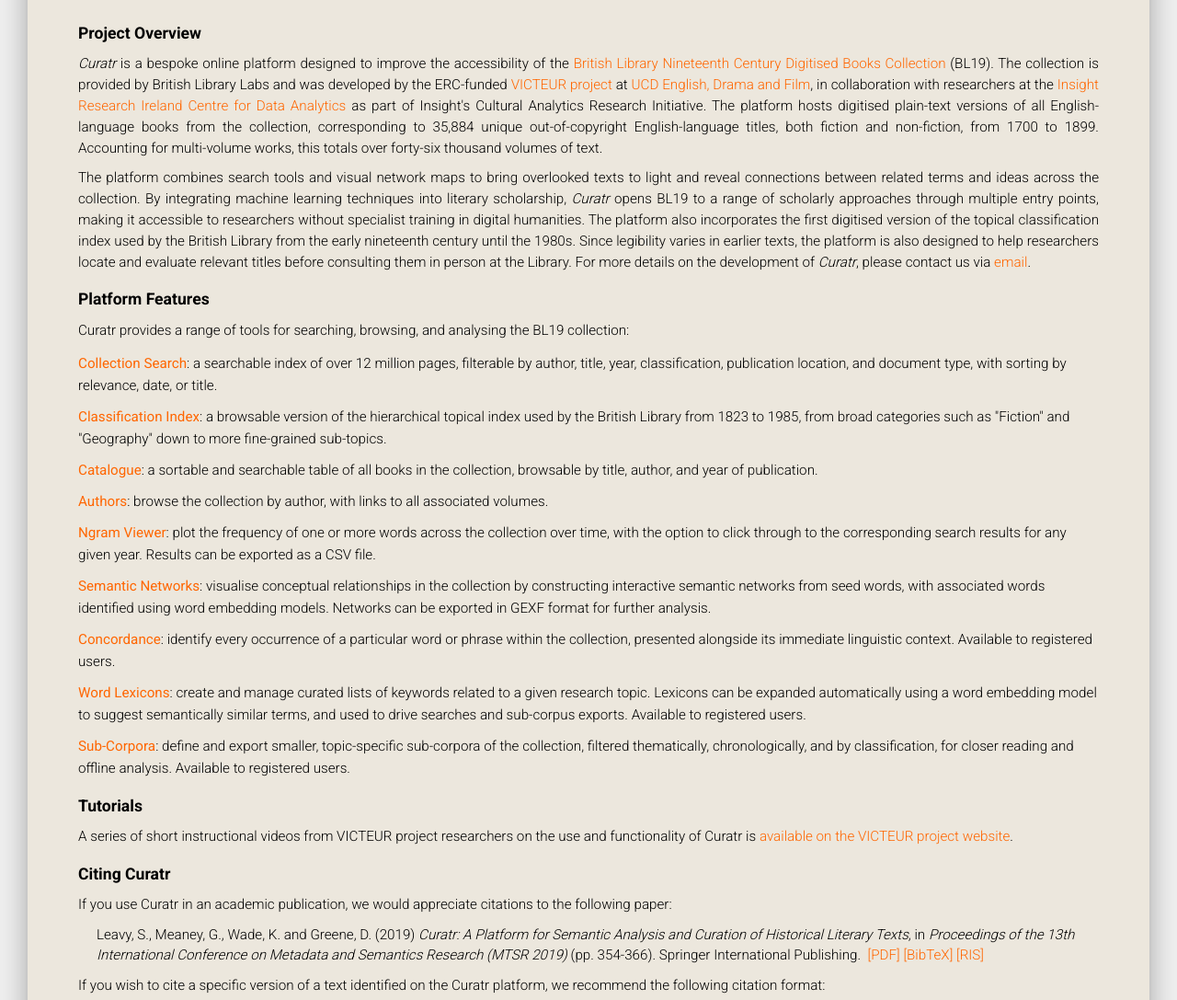
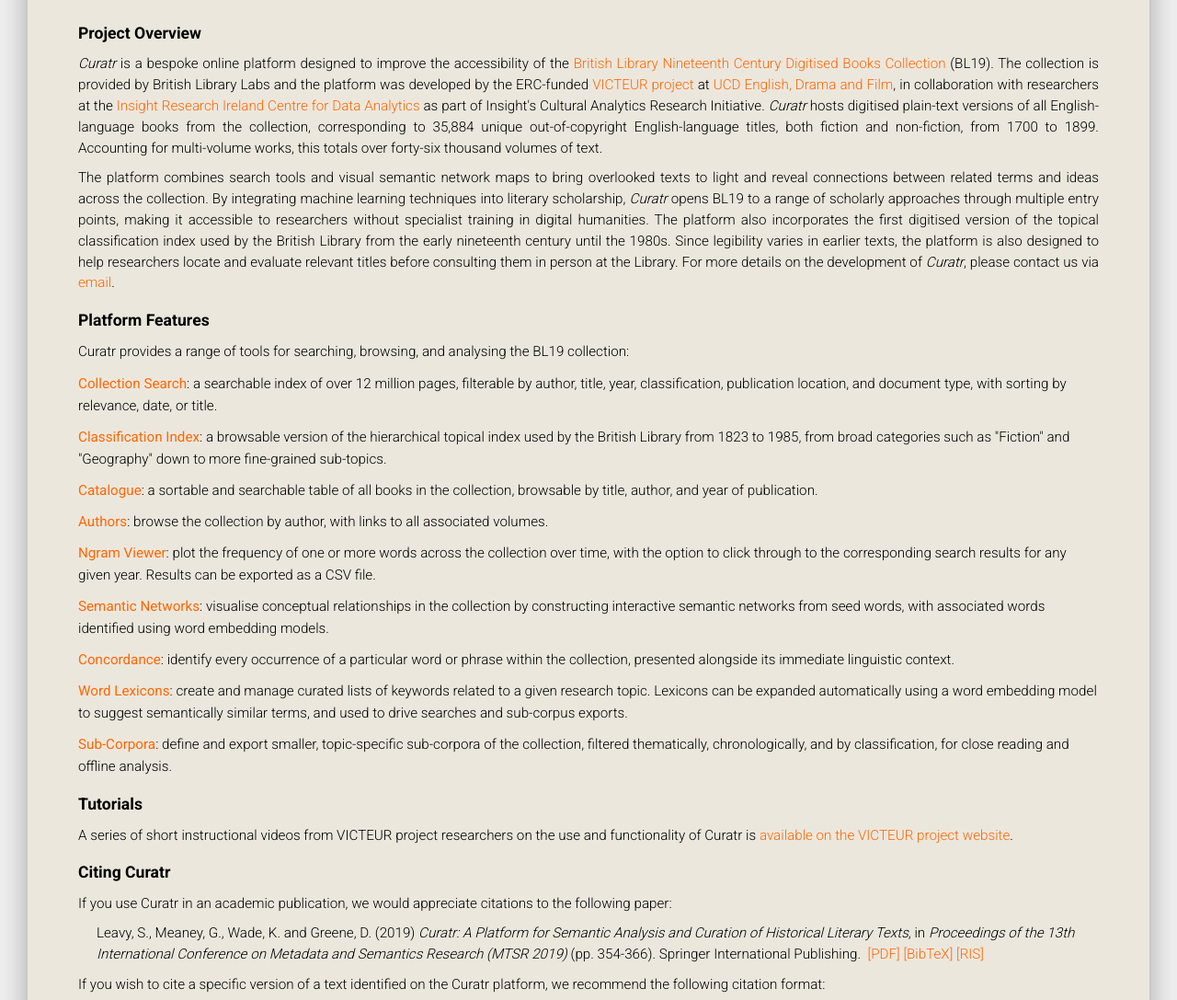
Before and after one commit to derekgreene/curatr, a Flask app: template code/templates/about.html in a window 1280 px wide. Shown: the part 407-1494 px from the top of the page at 92% size. Run offline with Flask 3, Linux system fonts and the light colour scheme; the template is opened without the code that fills it, so the values that code supplies are empty; parts of the project's set-up code (start-up, migrations or seed data) failed here and were passed over; some libraries are stand-ins or nearby versions.

Commit message:
Update About text

```diff
--- a/code/templates/about.html
+++ b/code/templates/about.html
@@ -28,15 +28,15 @@
     <h5 class="division">Project Overview</h5>
     <p class="text-justify"><i>Curatr</i> is a bespoke online platform designed to improve the accessibility of the
     <a href="https://doi.org/10.21250/db14" target="_blank">British Library Nineteenth Century Digitised Books Collection</a>
-    (BL19). The collection is provided by British Library Labs and was developed by the ERC-funded
+    (BL19). The collection is provided by British Library Labs and the platform was developed by the ERC-funded
     <a href="https://projectvicteur.com/" target="_blank">VICTEUR project</a> at
     <a href='http://www.ucd.ie/englishdramafilm/' target='_blank'>UCD English, Drama and Film</a>, in collaboration with
     researchers at the <a href='http://www.insight-centre.org/' target='_blank'>Insight Research Ireland Centre for Data Analytics</a>
-    as part of Insight's Cultural Analytics Research Initiative. The platform hosts digitised plain-text versions of all
+    as part of Insight's Cultural Analytics Research Initiative. <i>Curatr</i> hosts digitised plain-text versions of all
     English-language books from the collection, corresponding to 35,884 unique out-of-copyright English-language titles, both fiction and
     non-fiction, from 1700 to 1899. Accounting for multi-volume works, this totals over forty-six thousand volumes of text.</p>
 
-    <p class="text-justify">The platform combines search tools and visual network maps to bring overlooked texts to light and
+    <p class="text-justify">The platform combines search tools and visual semantic network maps to bring overlooked texts to light and
     reveal connections between related terms and ideas across the collection. By integrating machine learning techniques into
     literary scholarship, <i>Curatr</i> opens BL19 to a range of scholarly approaches through multiple entry points, making it
     accessible to researchers without specialist training in digital humanities. The platform also incorporates the first
@@ -64,15 +64,15 @@
         exported as a CSV file.</li>
       <li><strong><a href="{{ url_for('handle_networks') }}">Semantic Networks</a></strong>: visualise conceptual relationships in the
         collection by constructing interactive semantic networks from seed words, with associated words identified using word embedding
-        models. Networks can be exported in GEXF format for further analysis.</li>
+        models.</li>
       <li><strong><a href="{{ url_for('handle_concordance') }}">Concordance</a></strong>: identify every occurrence of a particular word
-        or phrase within the collection, presented alongside its immediate linguistic context. Available to registered users.</li>
+        or phrase within the collection, presented alongside its immediate linguistic context.</li>
       <li><strong><a href="{{ url_for('handle_lexicon') }}">Word Lexicons</a></strong>: create and manage curated lists of keywords
         related to a given research topic. Lexicons can be expanded automatically using a word embedding model to suggest semantically
-        similar terms, and used to drive searches and sub-corpus exports. Available to registered users.</li>
+        similar terms, and used to drive searches and sub-corpus exports. </li>
       <li><strong><a href="{{ url_for('handle_corpora') }}">Sub-Corpora</a></strong>: define and export smaller, topic-specific
-        sub-corpora of the collection, filtered thematically, chronologically, and by classification, for closer reading and
-        offline analysis. Available to registered users.</li>
+        sub-corpora of the collection, filtered thematically, chronologically, and by classification, for close reading and
+        offline analysis. </li>
     </ul>
 
     <h5 class="division">Tutorials</h5>
--- a/code/templates/block-welcome.html
+++ b/code/templates/block-welcome.html
@@ -11,7 +11,7 @@
 
 <p class="text-justify"><i>Curatr</i> is an online platform designed to improve the accessibility of the <a href="https://doi.org/10.21250/db14" target="_blank">British Library Nineteenth Century Digitised Books Collection</a> (BL19) for humanities scholars. The collection comprises over thirty-five thousand unique English-language titles, both fiction and non-fiction, spanning 1700 to 1899, and incorporates the first digitised version of the topical classification system used by the British Library from the early nineteenth century until the 1980s.</p>
 
-<p class="text-justify">The platform requires no extensive technical training and offers comprehensive search functionality by keyword, author, category, and date. Its advanced keyword search and recommendation functions help locate research topics within little-known or lengthy, unwieldy texts, whilst semantic network visualisations surface overlooked works and identify related terminology and thematic associations across the BL19 collection. <i>Curatr</i> also supports the development and export of sub-corpora, defined thematically, chronologically, and by classification. A series of short instructional videos on the use and functionality of <i>Curatr</i> is <a href="https://projectvicteur.com/2023/01/10/curatr-videos/" target="_blank">available on the VICTEUR project website</a>.</p>
+<p class="text-justify">The platform requires no extensive technical training and offers comprehensive search functionality by keyword, author, category, and date. Its advanced keyword search and recommendation functions help locate research topics within little-known or long unwieldy texts, while semantic network visualisations surface overlooked works and identify related terminology and thematic associations across the BL19 collection. <i>Curatr</i> also supports the development and export of sub-corpora, defined thematically, chronologically, and by classification. A series of short instructional videos on the use and functionality of <i>Curatr</i> is <a href="https://projectvicteur.com/2023/01/10/curatr-videos/" target="_blank">available on the VICTEUR project website</a>.</p>
 
 <hr>
 <p class="text-justify">This project has received funding from the <a target="_blank" href="https://erc.europa.eu/">European Research Council (ERC)</a> under the European Union’s Horizon 2020 research and innovation programme (grant agreement No 884951) and is based at <a target="_blank" href="https://www.ucd.ie/">University College Dublin</a>. The project is being undertaken by members of the <a href='http://www.ucd.ie/englishdramafilm/' target='_blank'>UCD English, Drama and Film</a>, in collaboration with researchers from the <a href='http://www.insight-centre.org/' target='_blank'>Insight Research Ireland Centre for Data Analytics</a> at UCD. The BL19 digitised book collection was provided by British Library Labs.</p>
```
